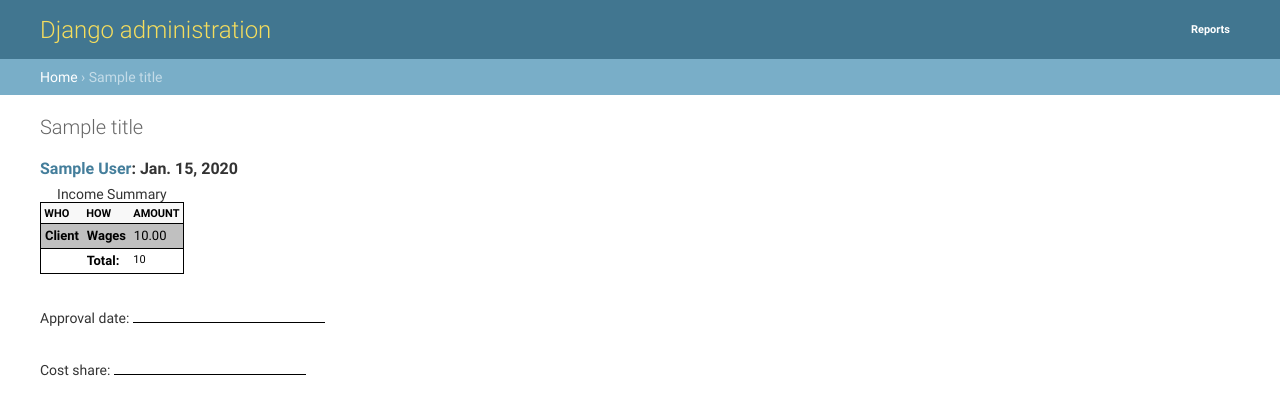
After one commit to deafhhs/adapt, a Django app: template reports/templates/reports/approvelist.html in a window 1280 px wide. The commit adds this page. Shown: the top 415 px of the page. Run offline with Django 3.2, Linux system fonts and the light colour scheme; tables that the repository leaves empty hold one stand-in row (values such as "Sample post"); the template is opened without the code that fills it: values that come from a table or form of the project are taken from there, most other values are stand-ins (such as "Sample title", 1, 10 or a date in 2020); parts of the project's set-up code (start-up, migrations or seed data) failed here and were passed over.

Commit message:
Add Approval Pending report

```diff
--- a/clients/models.py
+++ b/clients/models.py
@@ -146,6 +146,11 @@ class Client(models.Model):
     def get_absolute_url(self):
         return "/admin/clients/client/{}/".format(self.id)
 
+    @property
+    def total_income(self):
+        return self.incomesource_set.all().aggregate(models.Sum('amount'))['amount__sum']
+
+
 
 
 class ClientResource(resources.ModelResource):
--- a/reports/reports.py
+++ b/reports/reports.py
@@ -52,6 +52,7 @@
 import datetime
 import calendar
 from clients.models import Client, Audiologist
+from django.db.models import Q
 
 class AudiologistReport(Report, name='Audiologist List', template='audiologist.html'):
     year = forms.IntegerField(label='Year', min_value=2000, max_value=2050, required=False)
@@ -127,3 +128,14 @@
         return {
             'clients': clients
         }
+
+class ApprovalReport(Report, name='Client Approval List', template='approvelist.html'):
+    def report(self):
+        clients = Client.objects.filter(
+            Q(cost_share_approval__isnull=True) |
+            Q(cost_share__isnull=True)
+        ).order_by('intake_date')
+
+        return {
+            'clients': clients
+        }
--- /dev/null
+++ b/reports/templates/reports/approvelist.html
@@ -0,0 +1,34 @@
+{% extends "reports/report.html" %}
+
+{% block report %}
+{% for client in clients %}
+<div class="printpage">
+    <h2><a href="{{client.get_absolute_url}}">{{ client }}</a>: {{ client.date_of_birth }}</h2>
+    <table>
+        <caption>Income Summary</caption>
+        <thead>
+            <tr>
+                <th>Who</th>
+                <th>How</th>
+                <th>Amount</th>
+            </tr>
+        <tbody>
+        {% for incsrc in client.incomesource_set.all %}
+            <tr class="{% cycle 'odd' 'even' %}">
+                <th>{{ incsrc.source }}</th>
+                <th>{{ incsrc.category }}</th>
+                <td>{{ incsrc.amount }}</td>
+        </tr>
+        {% endfor %}
+        </tbody>
+        <tfoot>
+            <td></td>
+            <th>Total:</th>
+            <td>{{ client.total_income }}</td>
+    </table>
+
+    <div>Approval date: <span class="write"></span></div>
+    <div>Cost share: <span class="write"></span></div>
+</div>
+{% endfor %}
+{% endblock %}
--- a/reports/templates/reports/report.html
+++ b/reports/templates/reports/report.html
@@ -7,6 +7,9 @@
     @media print {
         #header, .breadcrumbs, #knobs {
             display: none;
+        }
+        .printpage {
+            page-break-after: always;
         }
     }
 
@@ -21,7 +24,7 @@
     #report tr {
         border: thin solid black;
     }
-    #report th, td {
+    #report th, #report td {
         padding: 0.3em;
         border: none;
         color: black;
@@ -39,12 +42,20 @@
     legend {
         /* TODO: idk, needs something */
     }
+
+    span.write {
+        display: inline-block;
+        border-bottom: thin solid black;
+        height: 0.5in;
+        width: 2in;
+    }
     </style>
 {% endblock %}
 </head>
 <body>
 
 {% block content %}
+{% if report.fields %}
 <fieldset id="knobs">
     <legend>Options</legend>
     <form method="get">
@@ -52,6 +63,7 @@
             <input type="submit" value="Update" />
     </form>
 </fieldset>
+{% endif %}
 
 <div id="report">
     {% block report %}{% endblock %}
```
